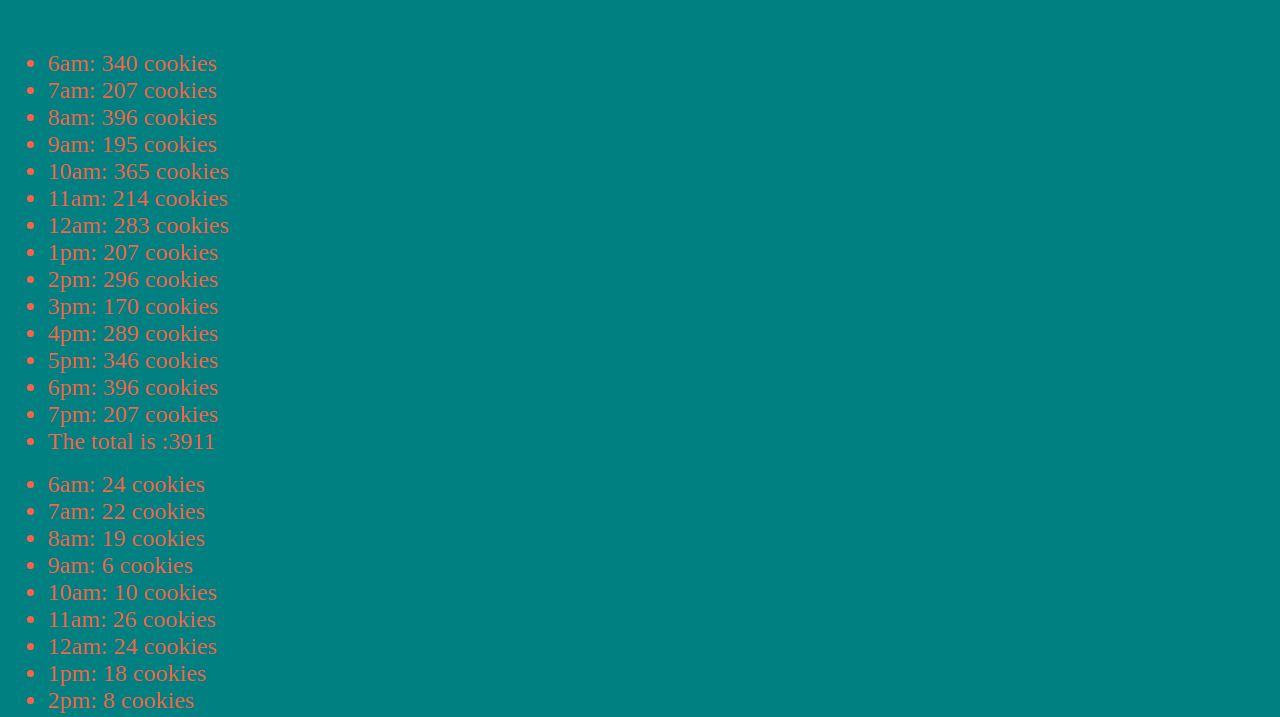
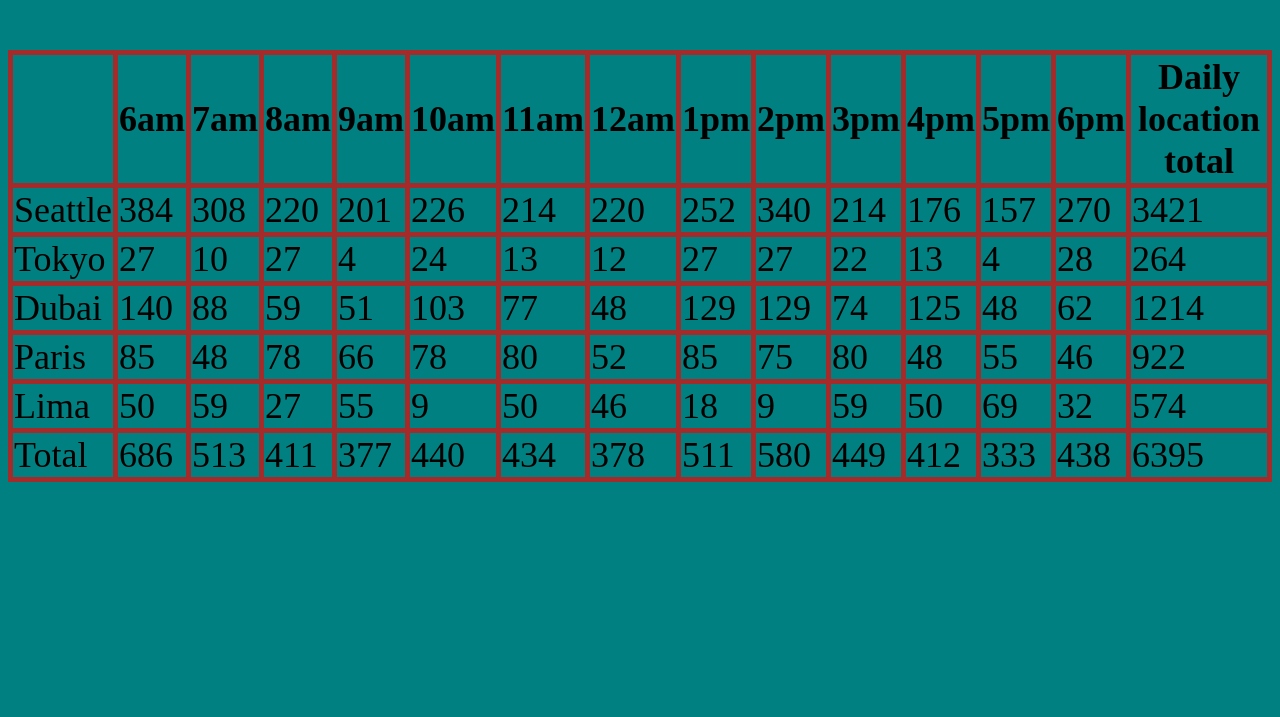
Before and after one commit to Abdalla-Hirzalla/class06-Objects, a plain HTML site: page sales.html in a window 1280 px wide. Shown: the part 539-1256 px from the top of the page. After the commit the page ends 1029 px from the top, so only its background shows below. Drawn offline with Linux system fonts and the light colour scheme.

Commit message:
add lab 07

```diff
--- a/css/style.css
+++ b/css/style.css
@@ -3,9 +3,13 @@ body{
 }
 
 
-div ul li {
-    color: tomato;
-  font-size: 150%;
+div table,th,td {
+    border: solid brown 5px;
+    border-collapse: collapse;
+    color: black;
+   font-size: 150%;
+
+
 }
 
 h1{
--- a/js/app.js
+++ b/js/app.js
@@ -2,278 +2,391 @@
 
 function randomNumber(min, max) {
 
-    return Math.floor(Math.random() * (max - min + 1) ) + min;
+   return Math.floor(Math.random() * (max - min + 1)) + min;
 
 
 }
 
-let globVar = document.getElementById('cookiessales')
+let globVar = document.getElementById('cookiessales');
 
-let hours=['6am:','7am:','8am:','9am:','10am:','11am:','12am:','1pm:','2pm:','3pm:','4pm:','5pm:','6pm:','7pm:']
+let hours = ['6am', '7am', '8am', '9am', '10am', '11am', '12am', '1pm', '2pm', '3pm', '4pm', '5pm', '6pm', '7pm'];
+
+let locationArr = [];
+
+let table = document.createElement('table');
+
+function headerRow() {
+   let article = document.createElement('article')
+   globVar.appendChild(article);
+   article.appendChild(table);
+
+   let headingRow = document.createElement('tr');
+   table.appendChild(headingRow);
 
 
-let seattle ={
+   let th1 = ' ';
+   th1 = document.createElement('th');
+   headingRow.appendChild(th1);
+   for (let i = 0; i < hours.length; i++) {
+      th1 = document.createElement('th');
+      headingRow.appendChild(th1);
+      th1.textContent = `${hours[i]}`;
+      //   console.log(thElement);
+   };
+   th1.textContent = 'Daily location total';
+}
 
-    countryName:'seattle',
-    minMaxcustomer :0 ,
-    randomHoursArray:[],
-    avg : 6.3,
-    total:0,
-  custperhour: function () {
-     let sum =0;
-     for (let i = 0; i < hours.length; i++) {
+function footerRow() {
+   let lastRow = document.createElement('tr');
+   table.appendChild(lastRow);
 
-     this.minMaxcustomer = randomNumber(23,65);
+   let totaData = document.createElement('td');
+   lastRow.appendChild(totaData);
 
-     sum = this.minMaxcustomer * this.avg;
-     let calc = Math.floor(sum);
-     this.randomHoursArray.push(calc);
-     this.total+= calc;
+   totaData.textContent = 'Total';
 
+   for (let j = 0; j < 13; j++) {
+      let tdL = document.createElement('td');
+      let totalB = 0;
+      for (let x = 0; x < locationArr.length; x++) {
+         totalB += locationArr[x].randomHoursArray[j];
       }
+      tdL.textContent = totalB;
+      lastRow.appendChild(tdL);
+   }
+   let totalLastCell = 0;
+   for (let y = 0; y < locationArr.length; y++) {
+      totalLastCell += locationArr[y].total;
+   }
+   let totaData1 = document.createElement('td');
+   lastRow.appendChild(totaData1);
+   totaData1.textContent = totalLastCell;
 
-   },
+}
+// let seattle ={
+
+//     countryName:'seattle',
+//     minMaxcustomer :0 ,
+//     randomHoursArray:[],
+//     avg : 6.3,
+//     total:0,
+//   custperhour: function () {
+//      let sum =0;
+//      for (let i = 0; i < hours.length; i++) {
+
+//      this.minMaxcustomer = randomNumber(23,65);
+
+//      sum = this.minMaxcustomer * this.avg;
+//      let calc = Math.floor(sum);
+//      this.randomHoursArray.push(calc);
+//      this.total+= calc;
+
+//       }
+
+//    },
+function Location(countryName, min, max, avg, total, randomHoursArray) {
+
+   this.userName = countryName;
+   this.min = min;
+   this.max = max;
+   this.avg = avg;
+   this.randomHoursArray = randomHoursArray;
+   this.total = total
+   locationArr.push(this);
+
+}
+
+Location.prototype.custperhour = function () {
+
+   let sum = 0;
+   for (let i = 0; i < hours.length; i++) {
+
+      // this.min = randomNumber(min);
+      // this.max =  randomNumber(max);
+
+      sum = randomNumber(this.min, this.max) * this.avg;
+      let calc = Math.floor(sum);
+      this.randomHoursArray.push(calc);
+      this.total += calc;
+
+   }
+
+}
+
+Location.prototype.renderA = function () {
+   let secondRow = document.createElement('tr');
+   table.appendChild(secondRow);
+   let datatable = document.createElement('td');
+   secondRow.appendChild(datatable);
+   datatable.textContent = this.userName;
+   let td2 = ' ';
+   for (let x = 0; x < hours.length; x++) {
+      td2 = document.createElement('td');
+      secondRow.appendChild(td2)
+      td2.textContent = `${this.randomHoursArray[x]}`;
+
+   }
+   td2.textContent = this.total;
+
+}
+let Seattle = new Location('Seattle', 23, 65, 6.3, 0, []);
+//  console.log(Seattle);
+let Tokyo = new Location('Tokyo', 3, 24, 1.2, 0, []);
+//  console.log(Tokyo);
+let Dubai = new Location('Dubai', 11, 38, 3.7, 0, []);
+//  console.log(Dubai);
+let Paris = new Location('Paris', 20, 38, 2.3, 0, []);
+// console.log(Paris);
+let Lima = new Location('Lima', 2, 16, 4.6, 0, []);
+//  console.log(Lima);
+
+
+headerRow();
+for (let i = 0; i < locationArr.length; i++) {
+   locationArr[i].custperhour();
+   locationArr[i].renderA();
+}
+
+footerRow();
+
+
+//  liAndul : function(){
+//  let ulElement= document.createElement('ul');
+
+//   globVar.appendChild (ulElement);
+
+//  let liElement = null;
+//  for (let x = 0; x < hours.length; x++) {
+//     liElement= document.createElement('li');
+//     ulElement.appendChild(liElement);
+//     liElement.textContent= `${hours[x]} ${this.randomHoursArray[x]} cookies`;
+//  }
+
+//  let liElement2 = document.createElement('li');
+//  ulElement.appendChild(liElement2);
+//  liElement2.textContent = `The total is :${this.total}`;
+
+//  }
+
+// }
+
+// seattle.custperhour();
+// seattle.liAndul();
+
+
+
+
+
+// // Tokyo
+
+
+
+// let Tokyo={
+
+//     countryName:'Tokyo',
+//     minMaxcustomer :0 ,
+//     randomHoursArray:[],
+//     avg : 1.2,
+//     total:0,
+//   custperhour: function () {
+//      let sum =0;
+//      for (let i = 0; i < hours.length; i++) {
+
+//      this.minMaxcustomer = randomNumber(3,24);
+
+//      sum = this.minMaxcustomer * this.avg;
+//      let calc = Math.floor(sum);
+//      this.randomHoursArray.push(calc);
+//      this.total+= calc;
+
+//       }
+
+//    },
 
 
 
 
 
 
- liAndul : function(){
- let ulElement= document.createElement('ul');
+//  liAndul : function(){
+//  let ulElement= document.createElement('ul');
 
-  globVar.appendChild (ulElement);
+//   globVar.appendChild (ulElement);
 
- let liElement = null;
- for (let x = 0; x < hours.length; x++) {
-    liElement= document.createElement('li');
-    ulElement.appendChild(liElement);
-    liElement.textContent= `${hours[x]} ${this.randomHoursArray[x]} cookies`;
- }
+//  let liElement = null;
+//  for (let x = 0; x < hours.length; x++) {
+//     liElement= document.createElement('li');
+//     ulElement.appendChild(liElement);
+//     liElement.textContent= `${hours[x]} ${this.randomHoursArray[x]} cookies`;
+//  }
 
- let liElement2 = document.createElement('li');
- ulElement.appendChild(liElement2);
- liElement2.textContent = `The total is :${this.total}`;
+//  let liElement2 = document.createElement('li');
+//  ulElement.appendChild(liElement2);
+//  liElement2.textContent = `The total is :${this.total}`;
 
- }
+//  }
 
-}
+// }
 
-seattle.custperhour();
-seattle.liAndul();
+// Tokyo.custperhour();
+// Tokyo.liAndul();
 
 
 
-// Tokyo
+// // Dubai
 
+// let Dubai={
 
+//     countryName:'Dubai',
+//     minMaxcustomer :0 ,
+//     randomHoursArray:[],
+//     avg : 3.7,
+//     total:0,
+//   custperhour: function () {
+//      let sum =0;
+//      for (let i = 0; i < hours.length; i++) {
 
-let Tokyo={
+//      this.minMaxcustomer = randomNumber(11,38);
 
-    countryName:'Tokyo',
-    minMaxcustomer :0 ,
-    randomHoursArray:[],
-    avg : 1.2,
-    total:0,
-  custperhour: function () {
-     let sum =0;
-     for (let i = 0; i < hours.length; i++) {
+//      sum = this.minMaxcustomer * this.avg;
+//      let calc = Math.floor(sum);
+//      this.randomHoursArray.push(calc);
+//      this.total+= calc;
 
-     this.minMaxcustomer = randomNumber(3,24);
+//       }
 
-     sum = this.minMaxcustomer * this.avg;
-     let calc = Math.floor(sum);
-     this.randomHoursArray.push(calc);
-     this.total+= calc;
-
-      }
-
-   },
+//    },
 
 
 
 
 
 
- liAndul : function(){
- let ulElement= document.createElement('ul');
+//  liAndul : function(){
+//  let ulElement= document.createElement('ul');
 
-  globVar.appendChild (ulElement);
+//   globVar.appendChild (ulElement);
 
- let liElement = null;
- for (let x = 0; x < hours.length; x++) {
-    liElement= document.createElement('li');
-    ulElement.appendChild(liElement);
-    liElement.textContent= `${hours[x]} ${this.randomHoursArray[x]} cookies`;
- }
+//  let liElement = null;
+//  for (let x = 0; x < hours.length; x++) {
+//     liElement= document.createElement('li');
+//     ulElement.appendChild(liElement);
+//     liElement.textContent= `${hours[x]} ${this.randomHoursArray[x]} cookies`;
+//  }
 
- let liElement2 = document.createElement('li');
- ulElement.appendChild(liElement2);
- liElement2.textContent = `The total is :${this.total}`;
+//  let liElement2 = document.createElement('li');
+//  ulElement.appendChild(liElement2);
+//  liElement2.textContent = `The total is :${this.total}`;
 
- }
+//  }
 
-}
+// }
 
-Tokyo.custperhour();
-Tokyo.liAndul();
+// Dubai.custperhour();
+// Dubai.liAndul();
 
 
+// // Paris
 
-// Dubai
+// let Paris={
 
-let Dubai={
+//     countryName:'Paris',
+//     minMaxcustomer :0 ,
+//     randomHoursArray:[],
+//     avg : 2.3,
+//     total:0,
+//   custperhour: function () {
+//      let sum =0;
+//      for (let i = 0; i < hours.length; i++) {
 
-    countryName:'Dubai',
-    minMaxcustomer :0 ,
-    randomHoursArray:[],
-    avg : 3.7,
-    total:0,
-  custperhour: function () {
-     let sum =0;
-     for (let i = 0; i < hours.length; i++) {
+//      this.minMaxcustomer = randomNumber(20,38);
 
-     this.minMaxcustomer = randomNumber(11,38);
+//      sum = this.minMaxcustomer * this.avg;
+//      let calc = Math.floor(sum);
+//      this.randomHoursArray.push(calc);
+//      this.total+= calc;
 
-     sum = this.minMaxcustomer * this.avg;
-     let calc = Math.floor(sum);
-     this.randomHoursArray.push(calc);
-     this.total+= calc;
+//       }
 
-      }
-
-   },
+//    },
 
 
 
 
 
 
- liAndul : function(){
- let ulElement= document.createElement('ul');
+//  liAndul : function(){
+//  let ulElement= document.createElement('ul');
 
-  globVar.appendChild (ulElement);
+//   globVar.appendChild (ulElement);
 
- let liElement = null;
- for (let x = 0; x < hours.length; x++) {
-    liElement= document.createElement('li');
-    ulElement.appendChild(liElement);
-    liElement.textContent= `${hours[x]} ${this.randomHoursArray[x]} cookies`;
- }
+//  let liElement = null;
+//  for (let x = 0; x < hours.length; x++) {
+//     liElement= document.createElement('li');
+//     ulElement.appendChild(liElement);
+//     liElement.textContent= `${hours[x]} ${this.randomHoursArray[x]} cookies`;
+//  }
 
- let liElement2 = document.createElement('li');
- ulElement.appendChild(liElement2);
- liElement2.textContent = `The total is :${this.total}`;
+//  let liElement2 = document.createElement('li');
+//  ulElement.appendChild(liElement2);
+//  liElement2.textContent = `The total is :${this.total}`;
 
- }
+//  }
 
-}
+// }
 
-Dubai.custperhour();
-Dubai.liAndul();
+// Paris.custperhour();
+// Paris.liAndul();
 
 
-// Paris
+// //Lima
 
-let Paris={
+// let Lima={
 
-    countryName:'Paris',
-    minMaxcustomer :0 ,
-    randomHoursArray:[],
-    avg : 2.3,
-    total:0,
-  custperhour: function () {
-     let sum =0;
-     for (let i = 0; i < hours.length; i++) {
+//     countryName:'Lima',
+//     minMaxcustomer :0 ,
+//     randomHoursArray:[],
+//     avg : 4.6,
+//     total:0,
+//   custperhour: function () {
+//      let sum =0;
+//      for (let i = 0; i < hours.length; i++) {
 
-     this.minMaxcustomer = randomNumber(20,38);
+//      this.minMaxcustomer = randomNumber(2,16);
 
-     sum = this.minMaxcustomer * this.avg;
-     let calc = Math.floor(sum);
-     this.randomHoursArray.push(calc);
-     this.total+= calc;
+//      sum = this.minMaxcustomer * this.avg;
+//      let calc = Math.floor(sum);
+//      this.randomHoursArray.push(calc);
+//      this.total+= calc;
 
-      }
+//       }
 
-   },
+//    },
 
 
 
 
 
 
- liAndul : function(){
- let ulElement= document.createElement('ul');
+//  liAndul : function(){
+//  let ulElement= document.createElement('ul');
 
-  globVar.appendChild (ulElement);
+//   globVar.appendChild (ulElement);
 
- let liElement = null;
- for (let x = 0; x < hours.length; x++) {
-    liElement= document.createElement('li');
-    ulElement.appendChild(liElement);
-    liElement.textContent= `${hours[x]} ${this.randomHoursArray[x]} cookies`;
- }
+//  let liElement = null;
+//  for (let x = 0; x < hours.length; x++) {
+//     liElement= document.createElement('li');
+//     ulElement.appendChild(liElement);
+//     liElement.textContent= `${hours[x]} ${this.randomHoursArray[x]} cookies`;
+//  }
 
- let liElement2 = document.createElement('li');
- ulElement.appendChild(liElement2);
- liElement2.textContent = `The total is :${this.total}`;
+//  let liElement2 = document.createElement('li');
+//  ulElement.appendChild(liElement2);
+//  liElement2.textContent = `The total is :${this.total}`;
 
- }
+//  }
 
-}
+// }
 
-Paris.custperhour();
-Paris.liAndul();
-
-
-//Lima
-
-let Lima={
-
-    countryName:'Lima',
-    minMaxcustomer :0 ,
-    randomHoursArray:[],
-    avg : 4.6,
-    total:0,
-  custperhour: function () {
-     let sum =0;
-     for (let i = 0; i < hours.length; i++) {
-
-     this.minMaxcustomer = randomNumber(2,16);
-
-     sum = this.minMaxcustomer * this.avg;
-     let calc = Math.floor(sum);
-     this.randomHoursArray.push(calc);
-     this.total+= calc;
-
-      }
-
-   },
-
-
-
-
-
-
- liAndul : function(){
- let ulElement= document.createElement('ul');
-
-  globVar.appendChild (ulElement);
-
- let liElement = null;
- for (let x = 0; x < hours.length; x++) {
-    liElement= document.createElement('li');
-    ulElement.appendChild(liElement);
-    liElement.textContent= `${hours[x]} ${this.randomHoursArray[x]} cookies`;
- }
-
- let liElement2 = document.createElement('li');
- ulElement.appendChild(liElement2);
- liElement2.textContent = `The total is :${this.total}`;
-
- }
-
-}
-
-Lima.custperhour();
-Lima.liAndul();
+// Lima.custperhour();
+// Lima.liAndul();
```
